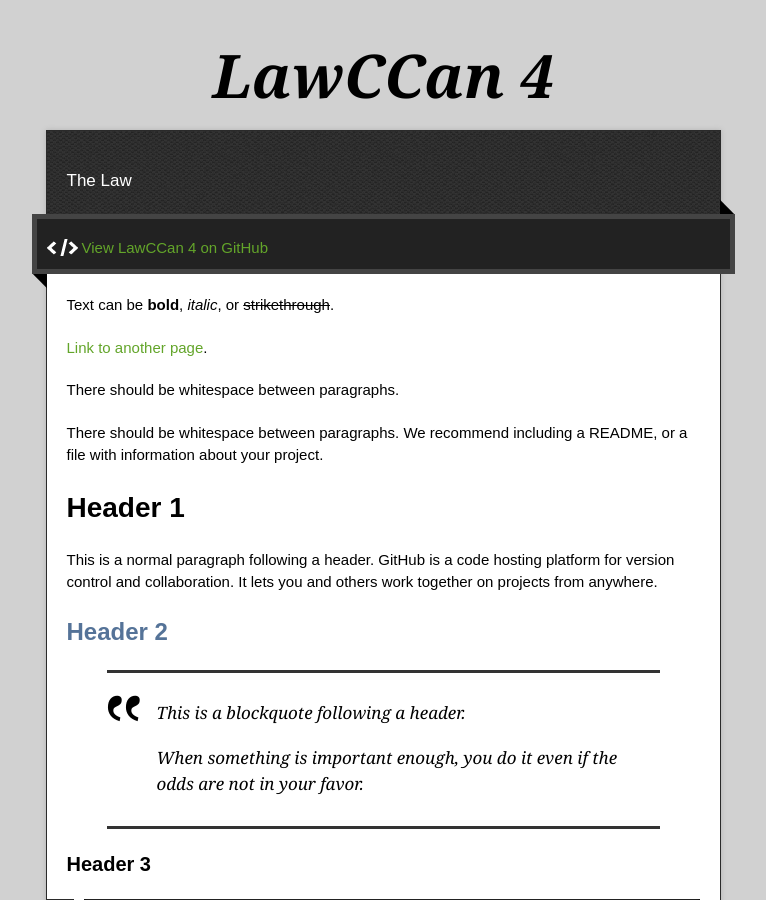
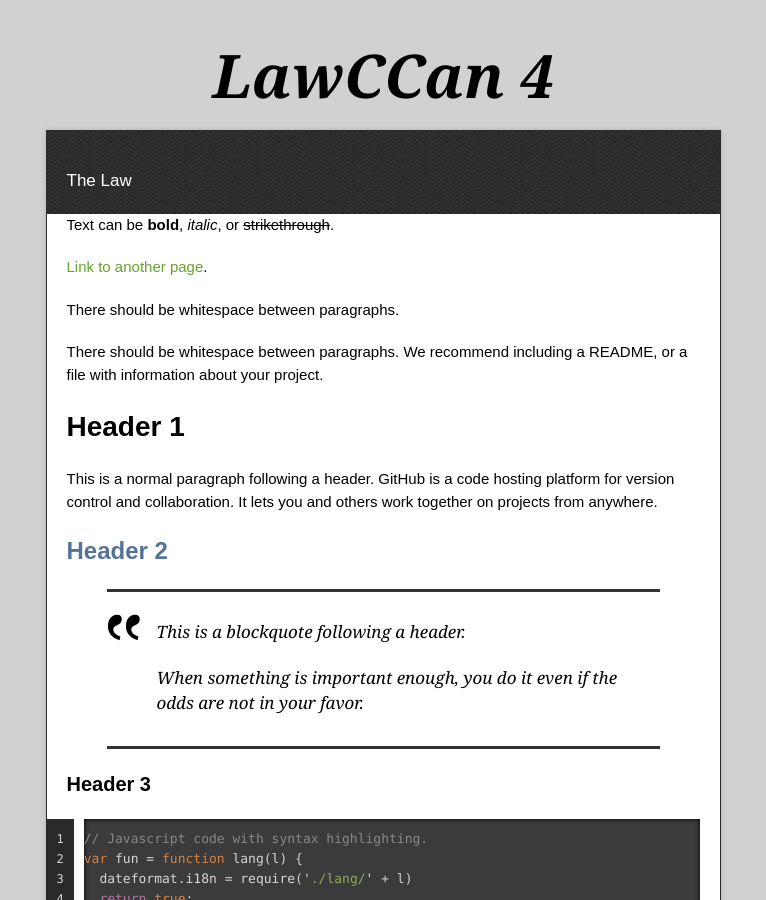
Before and after one commit to LoCCan4/loccan4.github.io, a Jekyll site: the page built from index.md, in a window 1280 px wide and 900 px high. Shown: the whole window, without its empty margins (257-1023 px from the left). Built offline with Jekyll 4.4.1, drawn with Linux system fonts in a browser that asks for light colours.

Commit message:
Update default.html

```diff
--- a/_layouts/default.html
+++ b/_layouts/default.html
@@ -25,32 +25,12 @@
     <div id="container">
       <p class="tagline">{{ site.description | default: site.github.project_tagline }}</p>
       <div id="main" role="main">
-        <div class="download-bar">
-        <div class="inner">
-          {% if site.show_downloads %}
-          <a href="{{ site.github.tar_url }}" class="download-button tar"><span>Download</span></a>
-          <a href="{{ site.github.zip_url }}" class="download-button zip"><span>Download</span></a>
-          {% endif %}
-          <a href="{{ site.github.repository_url }}" class="code">View {{ site.title | default: site.github.repository_name }} on GitHub</a>
-        </div>
-        <span class="blc"></span><span class="trc"></span>
-        </div>
         <article class="markdown-body">
           {{ content }}
         </article>
       </div>
     </div>
     <footer>
-      <div class="owner">
-      {% if site.github.is_project_page %}
-      <p><a href="{{ site.github.owner_url }}" class="avatar"><img src="{{ site.github.owner_gravatar_url }}" width="48" height="48"></a> <a href="{{ site.github.owner_url }}">{{ site.github.owner_name }}</a> maintains <a href="{{ site.github.repository_url }}">{{ site.title | default: site.github.repository_name }}</a></p>
-      {% endif %}
-
-       {% if site.github.is_user_page %}
-      <p><a href="{{ site.github.owner_url }}" class="avatar"><img src="{{ site.github.owner_gravatar_url }}" width="48" height="48"></a>View <a href="{{ site.github.owner_url }}">{{ site.github.owner_name }}</a> on <a href="https://www.github.com">GitHub</a></p>
-      {% endif %}
-
-      </div>
       <div class="creds">
         <small>This page generated using <a href="https://pages.github.com/">GitHub Pages</a><br>theme by <a href="https://twitter.com/jonrohan/">Jon Rohan</a></small>
       </div>
```
